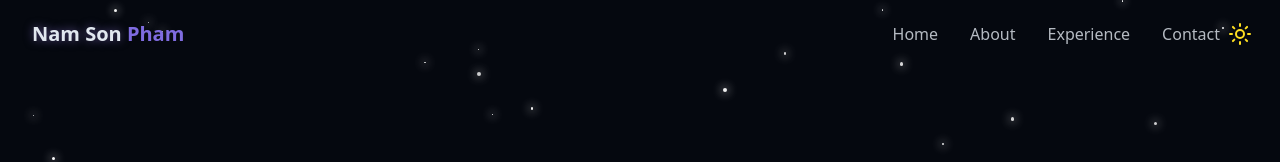
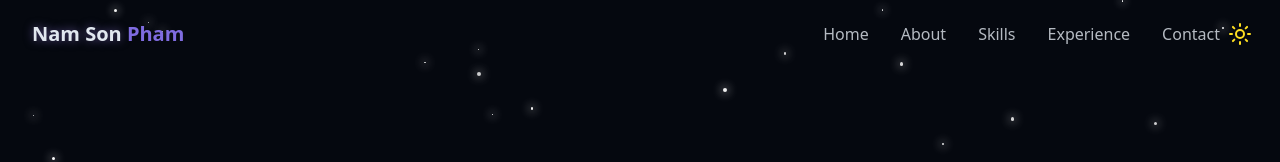
Before and after one commit to PhamNamSon/portfolio, a React (Vite) app in the folder app/: page / in a window 1280 px wide. Shown: the top 162 px of the page. Built offline with nearby package versions, Linux system fonts and the light colour scheme.

Commit message:
fix: correct icon path in SkillsSection and reorder imports in Navbar

```diff
--- a/app/src/components/navbar.tsx
+++ b/app/src/components/navbar.tsx
@@ -1,10 +1,11 @@
-import { useEffect, useState } from "react";
 import { cn } from "@/lib/utils";
 import { Menu, X } from "lucide-react";
+import { useEffect, useState } from "react";
 
 const navItems = [
   { name: "Home", href: "#hero" },
   { name: "About", href: "#about" },
+  { name: "Skills", href: "#skills" },
   { name: "Experience", href: "#experience" },
   { name: "Contact", href: "#contact" },
 ];
--- a/app/src/components/skills-section.tsx
+++ b/app/src/components/skills-section.tsx
@@ -63,7 +63,7 @@ export const SkillsSection = () => {
           {filteredSkills.map((skill) => (
             <div key={skill.name} className="bg-card p-6 rounded-lg shadow-xs card-hover ">
               <div className="text-center mb-2">
-                <img src={`${skill.icon}`} alt={skill.name} className="mx-auto h-12 w-12 mb-2" />
+                <img src={`/${skill.icon}`} alt={skill.name} className="mx-auto h-12 w-12 mb-2" />
                 <h3 className="font-semibold text-lg">{skill.name}</h3>
               </div>
             </div>
```
